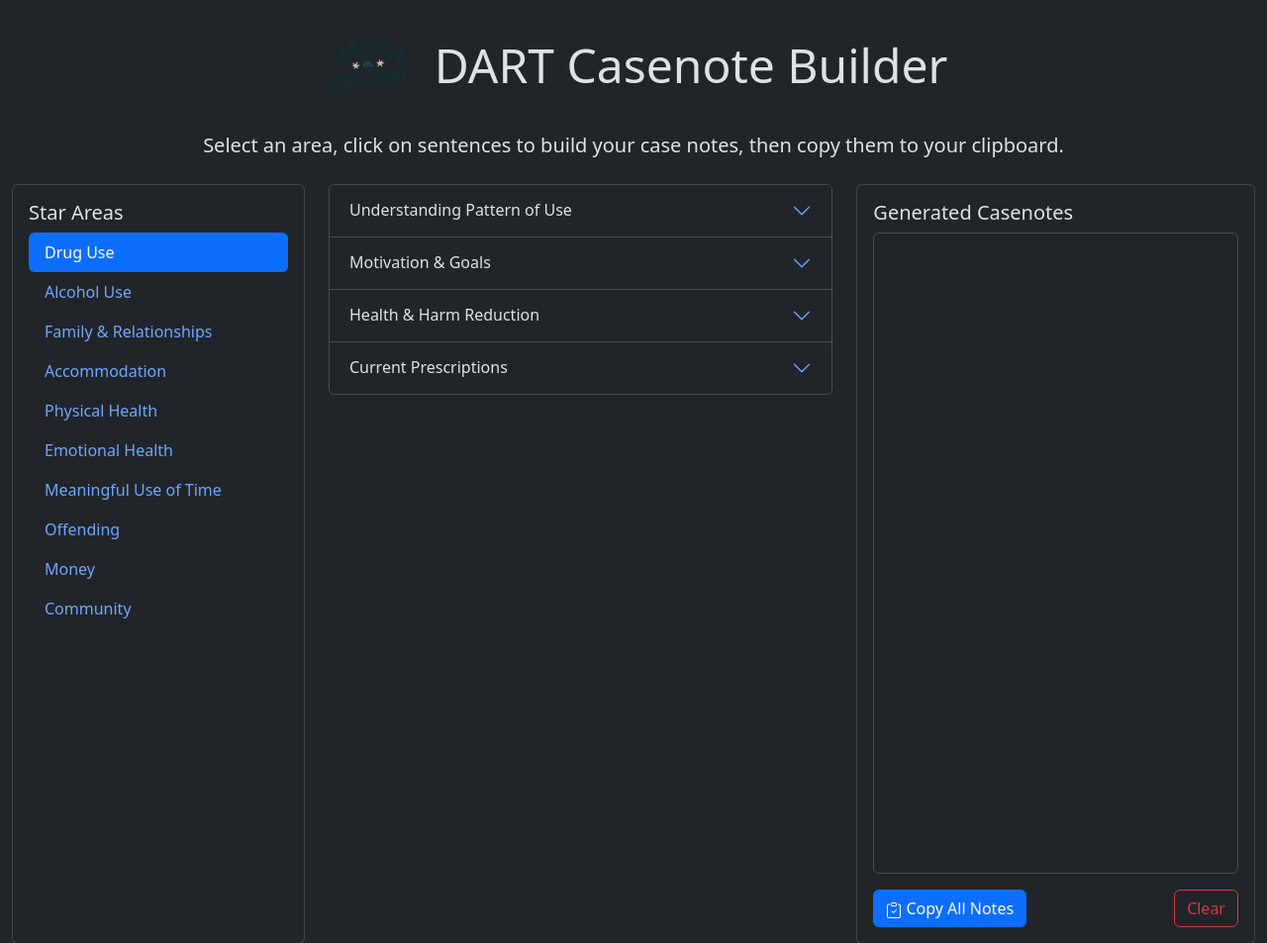
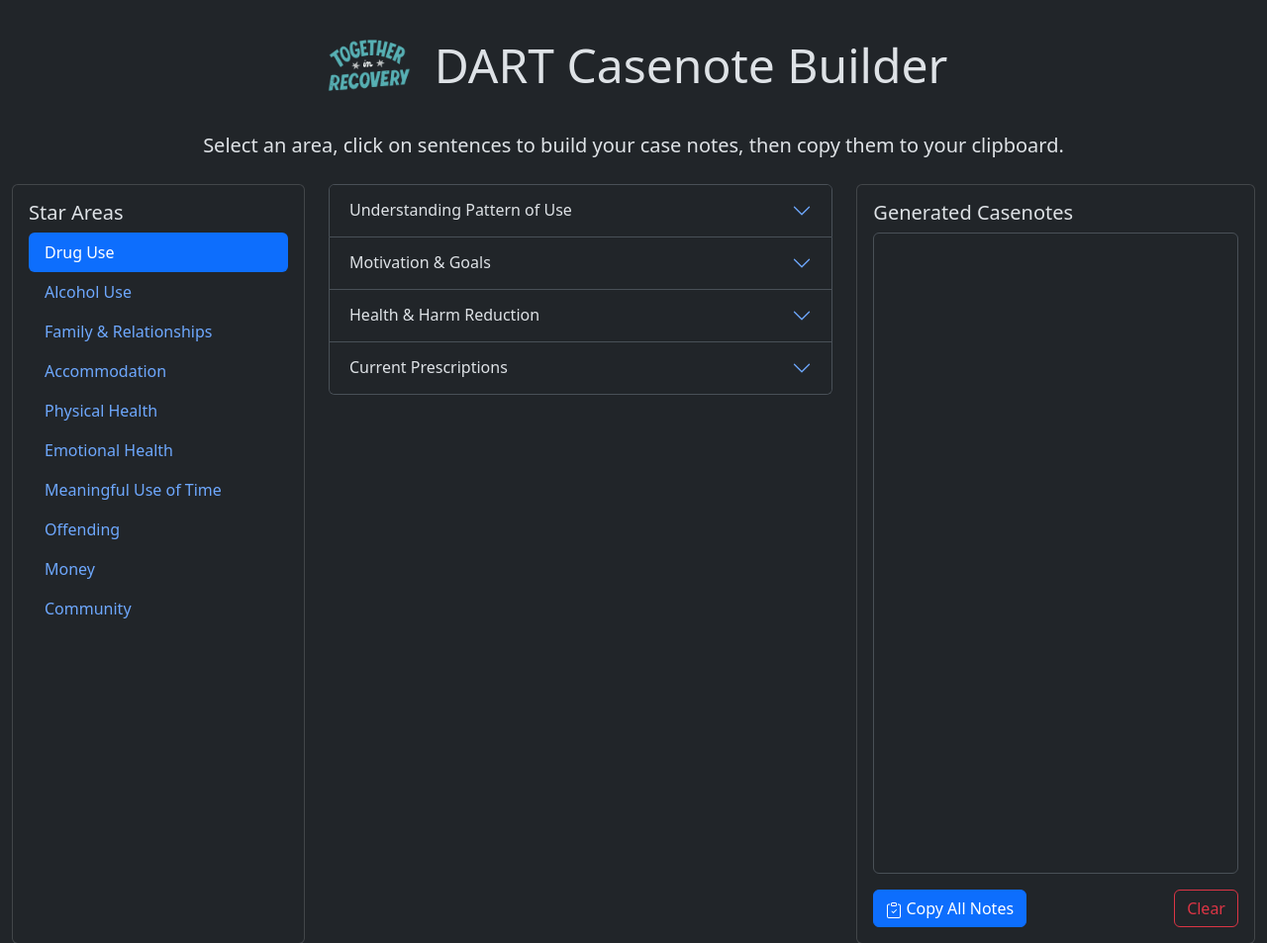
Before and after one commit to WJR1986/dart-helper, a plain HTML site: page index.html in a window 1280 px wide. Shown: the top 953 px of the page at 99% size. Drawn offline with nearby package versions, Linux system fonts and the light colour scheme.

Commit message:
added new logo

```diff
--- a/index.html
+++ b/index.html
@@ -79,7 +79,7 @@
 
     <div class="d-flex justify-content-center align-items-center gap-3 mb-3">
 
-      <img src="dartLogo.png" class="rounded" alt="App Icon" style="height: 100px; width: 100px;">
+      <img src="mainLogo.png" class="rounded" alt="App Icon" style="height: 100px; width: 100px;">
 
       <h1 class="display-5 mb-0">DART Casenote Builder</h1>
 
```
Also changed, not shown: versionTwo.html (+1 -1 lines), mainLogo.png (added).
